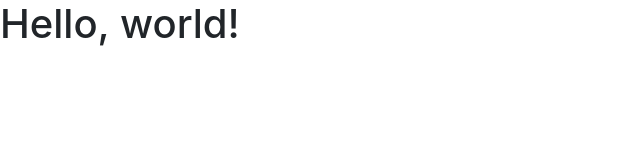
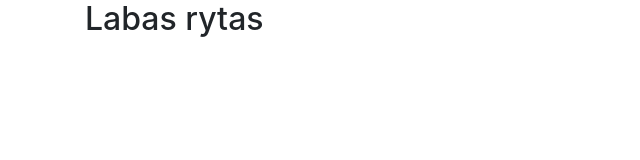
Before and after one commit to JustinaBalse/demo, a plain HTML site: page index.html in a window 1280 px wide. Shown: the whole page, without its empty margins (0-640 px from the left). Drawn offline with nearby package versions, Linux system fonts and the light colour scheme.

Commit message:
Pridėta antraštė

```diff
--- a/index.html
+++ b/index.html
@@ -11,7 +11,13 @@
     <title>Hello, world!</title>
   </head>
   <body>
-    <h1>Hello, world!</h1>
+    <div class="container">
+        <div class="row">
+            <div class="col">
+                <h2>Labas rytas</h2>
+            </div>
+        </div>
+    </div>
 
     <!-- Optional JavaScript; choose one of the two! -->
 
```
